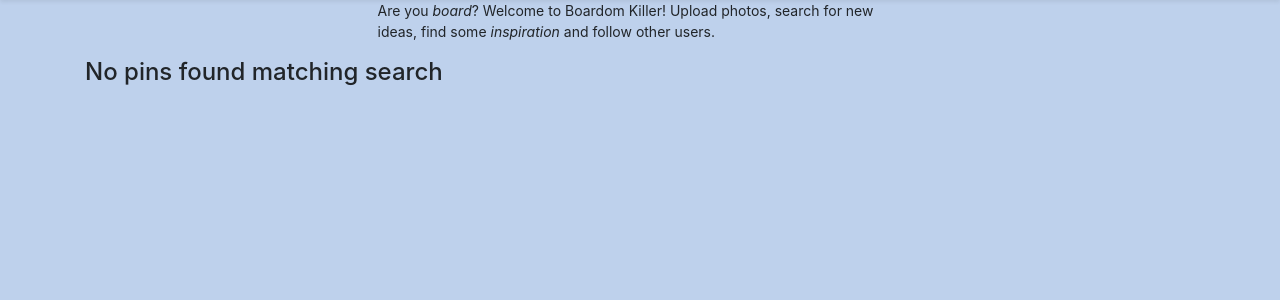
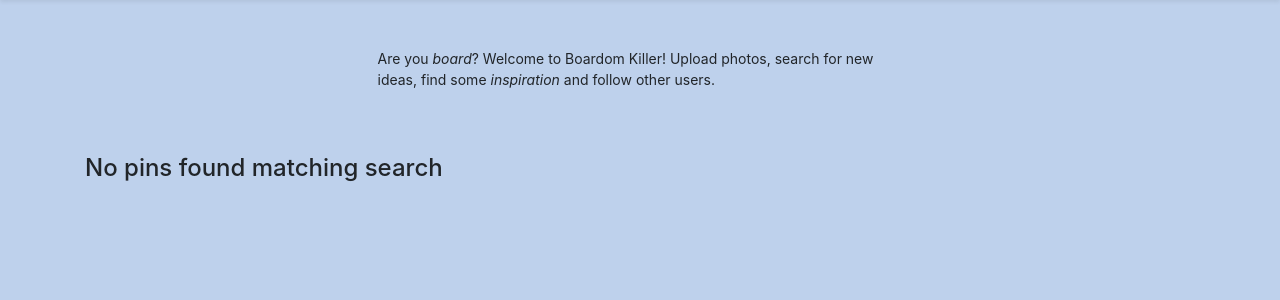
Before and after one commit to sarahbeverton/capstone, a Django app: page / in a window 1280 px wide. Shown: the part 59-359 px from the top of the page. Run offline with Django 3.2, Linux system fonts and the light colour scheme; data that the repository does not hold is empty; some libraries are stand-ins or nearby versions.

Commit message:
About to merge

```diff
--- a/templates/index.html
+++ b/templates/index.html
@@ -16,7 +16,7 @@
     </div>
   </div>
 -->
-    <div class="container m-auto w-50">
+    <div class="container m-auto w-50 py-5">
         <p style="font-size: 14px;">Are you <em>board</em>? Welcome to Boardom Killer! Upload photos, search for new ideas, find some <em>inspiration</em> and follow other users.</p>
     </div>
   {% if pins %}
```
